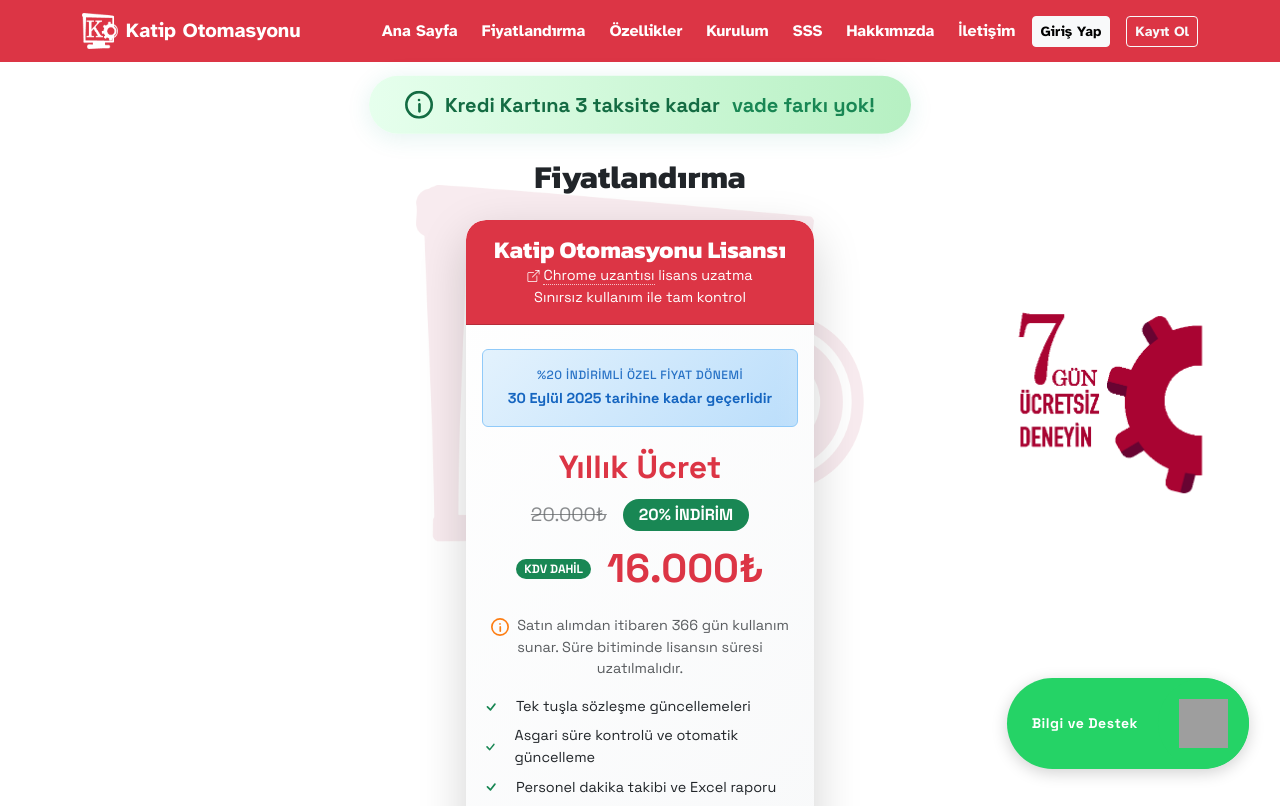
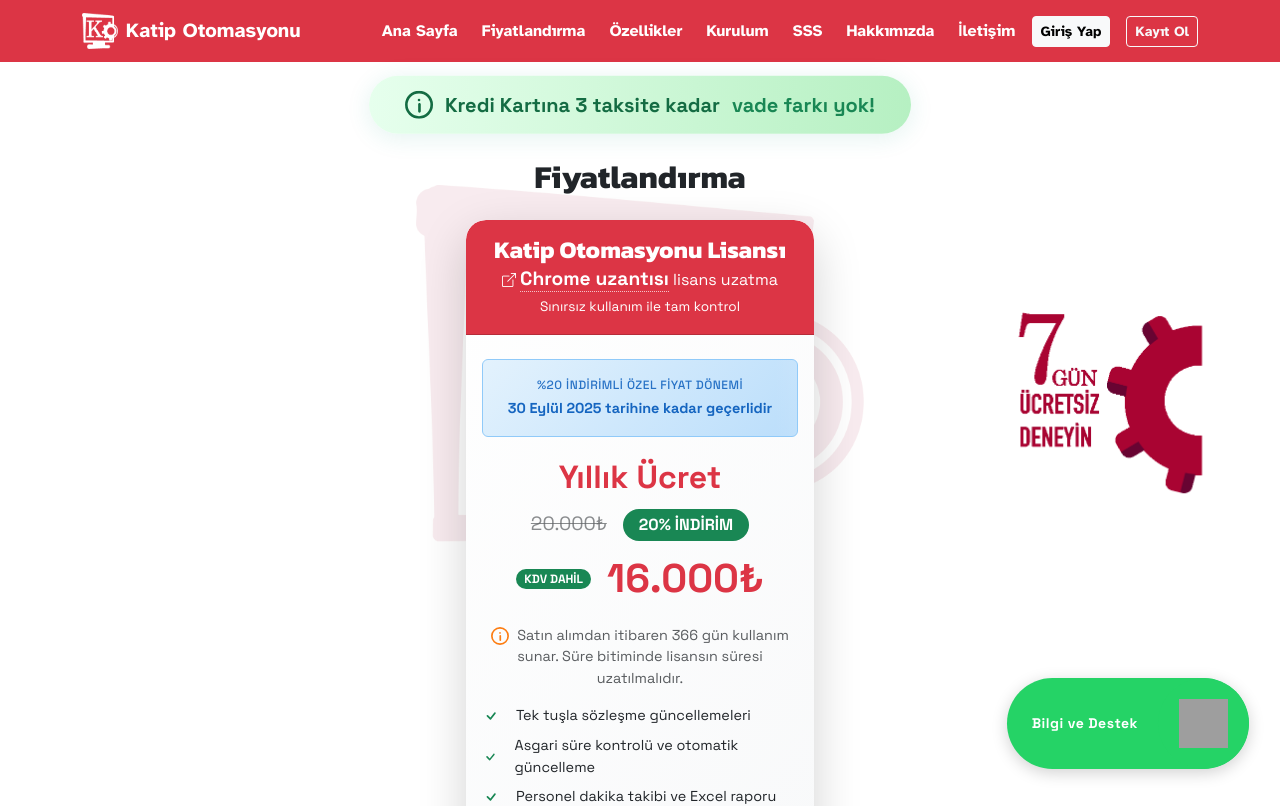
Before and after one commit to yusufkaya01/katip-otomasyonu-fe, a React (Create React App) app: page /fiyat in a window 1280 px wide. Shown: the top 806 px of the page. Built offline with nearby package versions, Linux system fonts and the light colour scheme; no server answers; grey boxes are pictures that could not be loaded.

Commit message:
pricing page iyzico req changes++

```diff
--- a/src/pages/PricingPage.js
+++ b/src/pages/PricingPage.js
@@ -118,18 +118,18 @@ function PricingPage() {
             }}>
               <div className="card-header bg-danger text-white py-3" style={{borderRadius: '20px 20px 0 0'}}>
                 <h4 className="mb-0 fw-bold">Katip Otomasyonu Lisansı</h4>
-                <p className="mb-0 text-white" style={{fontSize: '0.9rem'}}>
-                  <i className="bi bi-box-arrow-up-right me-1" style={{fontSize: '12px'}}></i>
+                <p className="mb-0 text-white" style={{fontSize: '1rem'}}>
+                  <i className="bi bi-box-arrow-up-right me-1" style={{fontSize: '14px'}}></i>
                   <a
                     href="https://chromewebstore.google.com/detail/fclcdignmmaofcbgmjcdielmohplopem?utm_source=item-share-cb"
                     target="_blank"
                     rel="noopener noreferrer"
                     className="text-white text-decoration-none"
-                    style={{borderBottom: '1px dotted rgba(255,255,255,0.7)'}}
+                    style={{borderBottom: '1px dotted rgba(255,255,255,0.7)', fontSize: '1.2rem', fontWeight: '600'}}
                   >
                     Chrome uzantısı
                   </a> lisans uzatma<br />
-                  Sınırsız kullanım ile tam kontrol
+                  <span style={{fontSize: '0.85rem'}}>Sınırsız kullanım ile tam kontrol</span>
                 </p>
               </div>
               <div className="card-body py-4">
```
